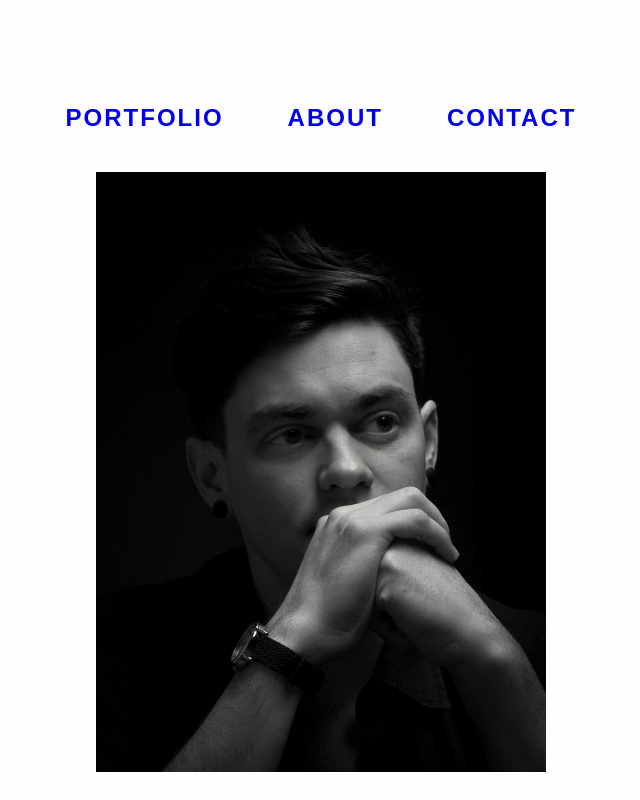
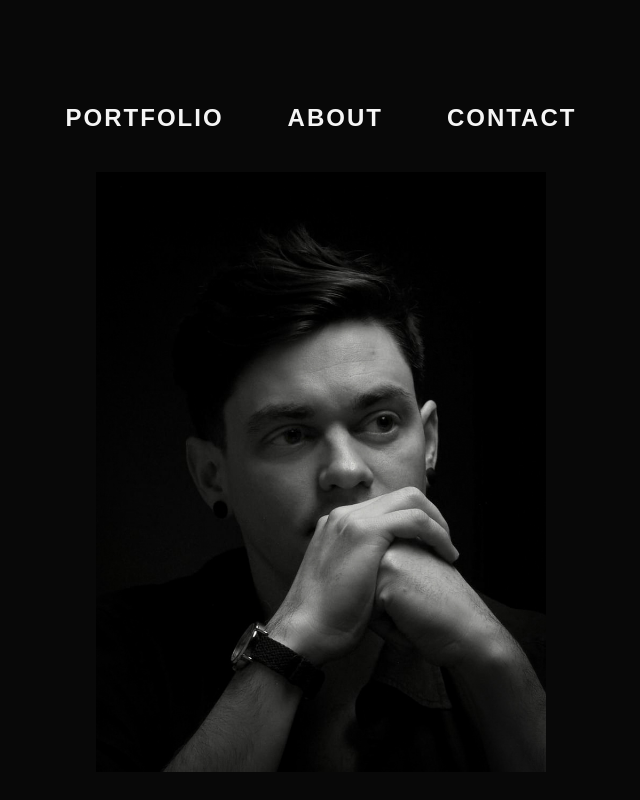
Before and after one commit to Plofland/photo-portfolio, a Next.js app: page /about in a window 1280 px wide. Shown: the top 800 px of the page, without its empty margins (319-959 px from the left). Built offline with nearby package versions, Linux system fonts and the light colour scheme.

Commit message:
fix background color, navbar items color

```diff
--- a/src/app/components/Navbar.js
+++ b/src/app/components/Navbar.js
@@ -51,6 +51,7 @@ const Container = styled.div`
 
 const NavName = styled.h2`
 	position: relative;
+	color: #f5f5f5;
 
 	&:before {
 		content: '';
@@ -59,7 +60,7 @@ const NavName = styled.h2`
 		left: 0;
 		width: 0;
 		height: 2px;
-		background-color: white;
+		background-color: #f5f5f5;
 		transition: width 0.7s ease;
 	}
 
--- a/src/app/globalStyles.js
+++ b/src/app/globalStyles.js
@@ -7,7 +7,7 @@ const GlobalStyles = createGlobalStyle`
     padding-right: 0;
     box-sizing: border-box;
     font-family: 'Garamond', serif;;
-    background-color: #fefefe;
+    background-color: #080808;
   }
 `;
 
```
